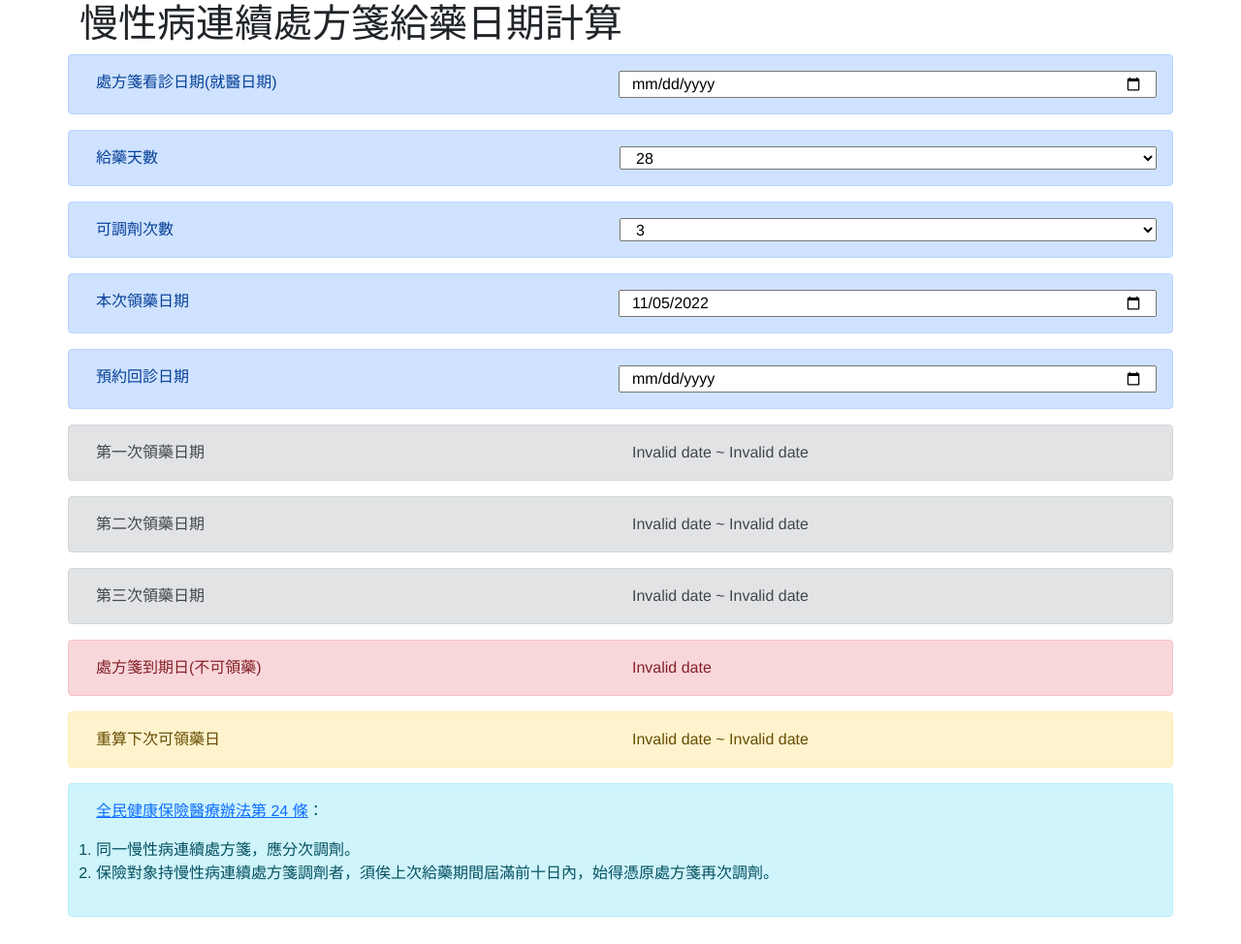
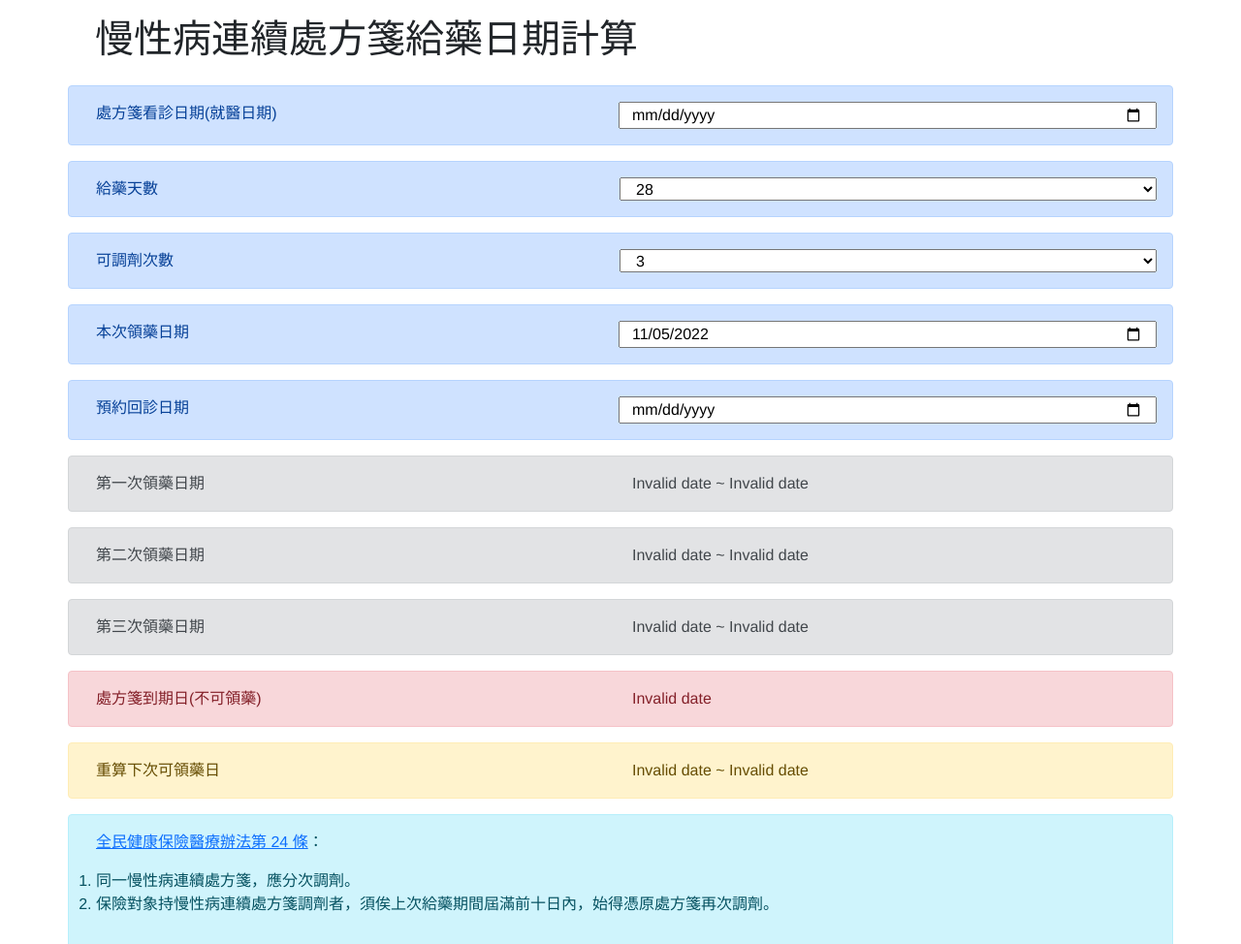
Before and after one commit to 11201010/prescriptionCalc, a plain HTML site: page index.html in a window 1280 px wide. Shown: the top 974 px of the page at 97% size. Drawn offline with nearby package versions, Linux system fonts and the light colour scheme.

Commit message:
Update index.html

```diff
--- a/index.html
+++ b/index.html
@@ -14,7 +14,7 @@
 	</head>
 	<body>
 		<div class="container">
-			<h1>慢性病連續處方箋給藥日期計算</h1>
+			<h1 class="p-3">慢性病連續處方箋給藥日期計算</h1>
 			<div onchange="prescription()">
 				<div id="form">
 					<div id="start" class="row alert alert-primary">
```
